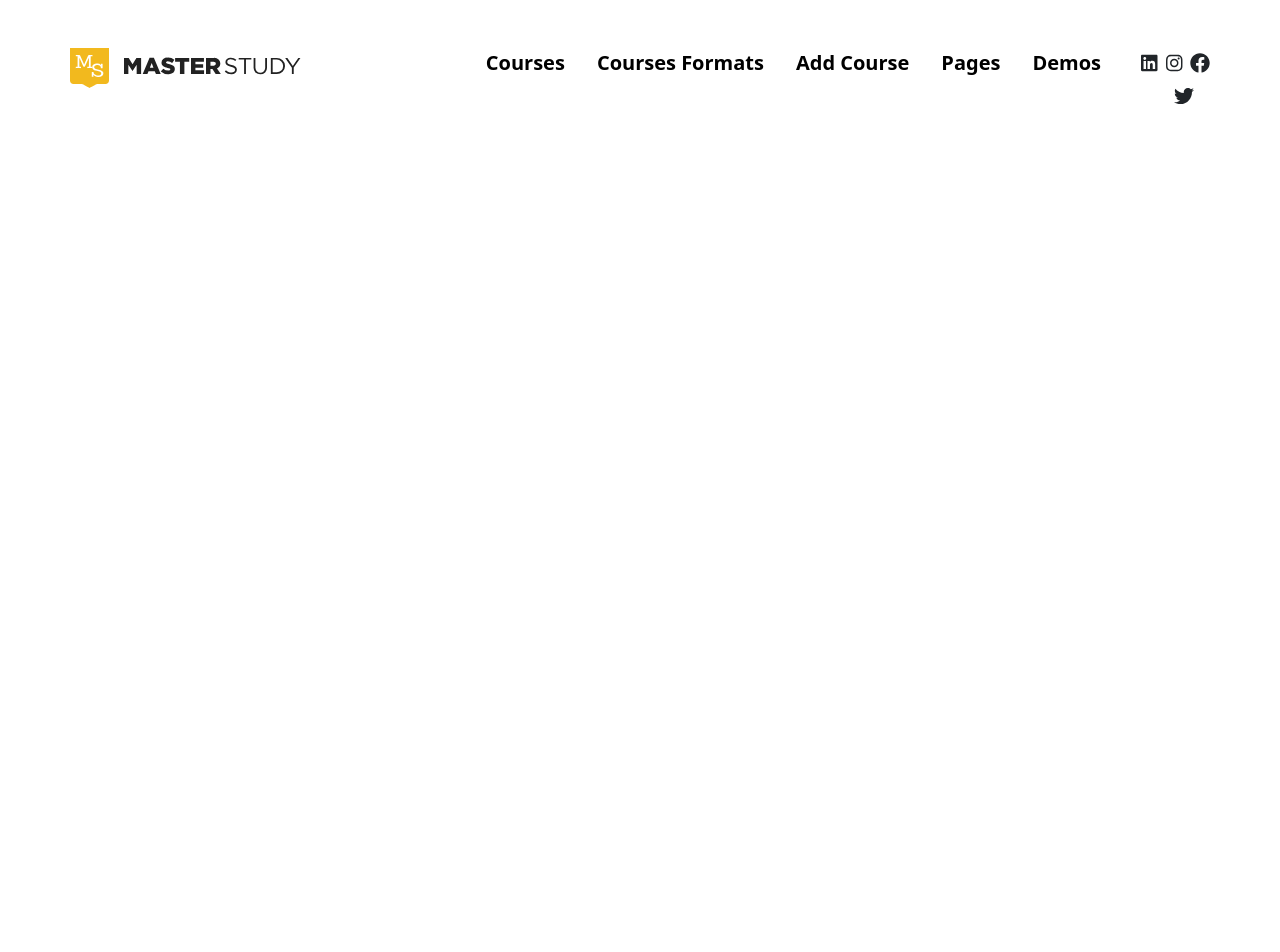
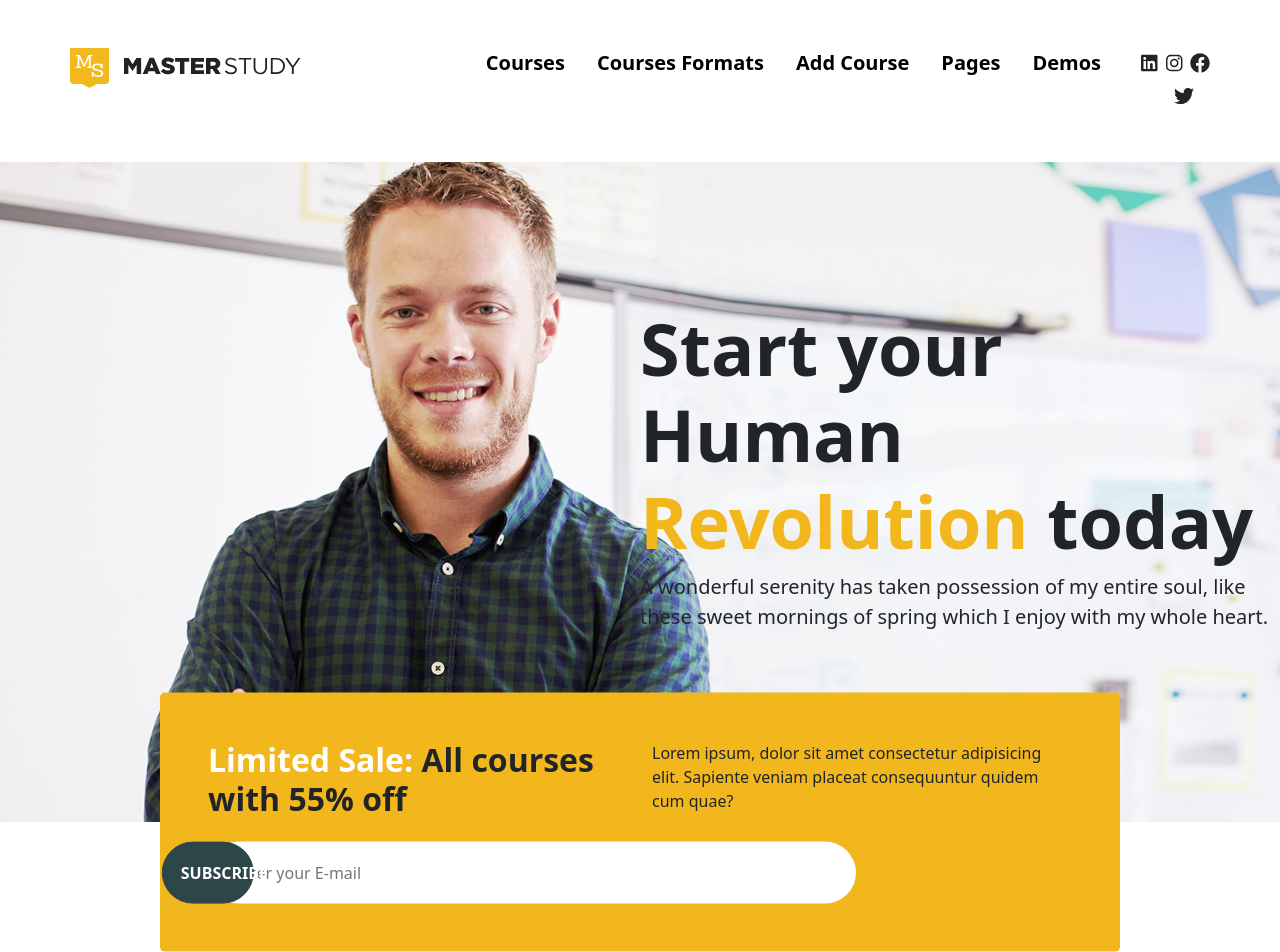
Before and after one commit to DenuccioDiego/proj-html-vuejs, a Vue app: page / in a window 1280 px wide. Before the commit the page ends 800 px from the top, so only its background shows below. Built offline with nearby package versions, Linux system fonts and the light colour scheme.

Commit message:
jumbotron (without countdown)

```diff
--- a/package.json
+++ b/package.json
@@ -15,6 +15,7 @@
     "@fortawesome/vue-fontawesome": "^2.0.6",
     "bootstrap": "^5.1.3",
     "core-js": "^3.6.5",
+    "dayjs": "^1.10.7",
     "vue": "^2.6.11"
   },
   "devDependencies": {
--- a/src/App.vue
+++ b/src/App.vue
@@ -45,6 +45,12 @@ export default {
 </script>
 
 <style lang="scss">
+
 @import "../node_modules/bootstrap/scss/bootstrap.scss";
+:root{
+  --buttercup: #f2b71d;
+  --buttongrey: #2d4649;
+}
+
 
 </style>
--- a/src/components/Jumbotron.vue
+++ b/src/components/Jumbotron.vue
@@ -1,11 +1,48 @@
 <template>
-  <div>
+  <div id="jumbotron" class="row gx-0 align-items-center position-relative" >
+
+    <div class="col-6">
+    </div>
+
+    <div class="col-6 pb-5">
+      <h1 class="">Start your Human <br> <span class="color_title">Revolution</span> today</h1>
+      <span class="fs-5">A wonderful serenity has taken possession of my entire soul, like <br> these sweet mornings of spring which I enjoy with my whole heart.</span>
+    </div>
+
+    <div class="position-absolute top-100 start-50 translate-middle w-75 color_buttercup rounded-3">
+      <div class="p-5 row">
+
+        <div class="col-6">
+          <h2 class="pb-3 fw-bolder"><span class="text-white">Limited Sale:</span> All courses with 55% off</h2>
+          <div class="position-relative">
+            <input class="px-4 border-0" type="email" id="email" pattern=".+@.com" size="60" required placeholder="Enter your E-mail">
+            <button class="position-absolute top-50  translate-middle btn">SUBSCRIBE</button>
+          </div>
+
+
+        </div>
+
+        <div class="col-6">
+          Lorem ipsum, dolor sit amet consectetur adipisicing elit. Sapiente veniam placeat consequuntur quidem cum quae?
+        </div>
+
+      </div>
+    </div>
 
   </div>
 </template>
 
 <script>
+
+
 export default {
+
+
+
+  // created() {
+  //   const now = this.$day().format('DD-MM-YY hh:mma')
+  //   console.log(now) // 11-05-2019 04:05pm
+  // }
 
 }
 </script>
@@ -13,4 +50,42 @@ export default {
 
 <style scoped lang="scss">
 
+#jumbotron{
+  background-image: url("../assets/images/slide-1.jpg");
+  background-size: cover;
+  background-repeat: no-repeat;
+  min-height: 82.5vh;
+}
+
+h1{
+  font-size: 4.5rem;
+  font-weight: 700;
+}
+
+.color_buttercup{
+  background-color: var(--buttercup)  ;
+  min-height: 20vh;
+}
+
+.color_title{
+  color: var(--buttercup)
+}
+
+input{
+  line-height: 60px;
+  border-radius: 50px;
+
+}
+
+button{
+  background-color: var(--buttongrey);
+  border-color: var(--buttongrey);
+  padding: 18px;
+  width: 22%;
+  border-radius: 40px;
+  font-weight: 600;
+  color: white;
+}
+
+
 </style>
```
Also changed, not shown: 1 other file (tests, documents, lock files or other folders).
